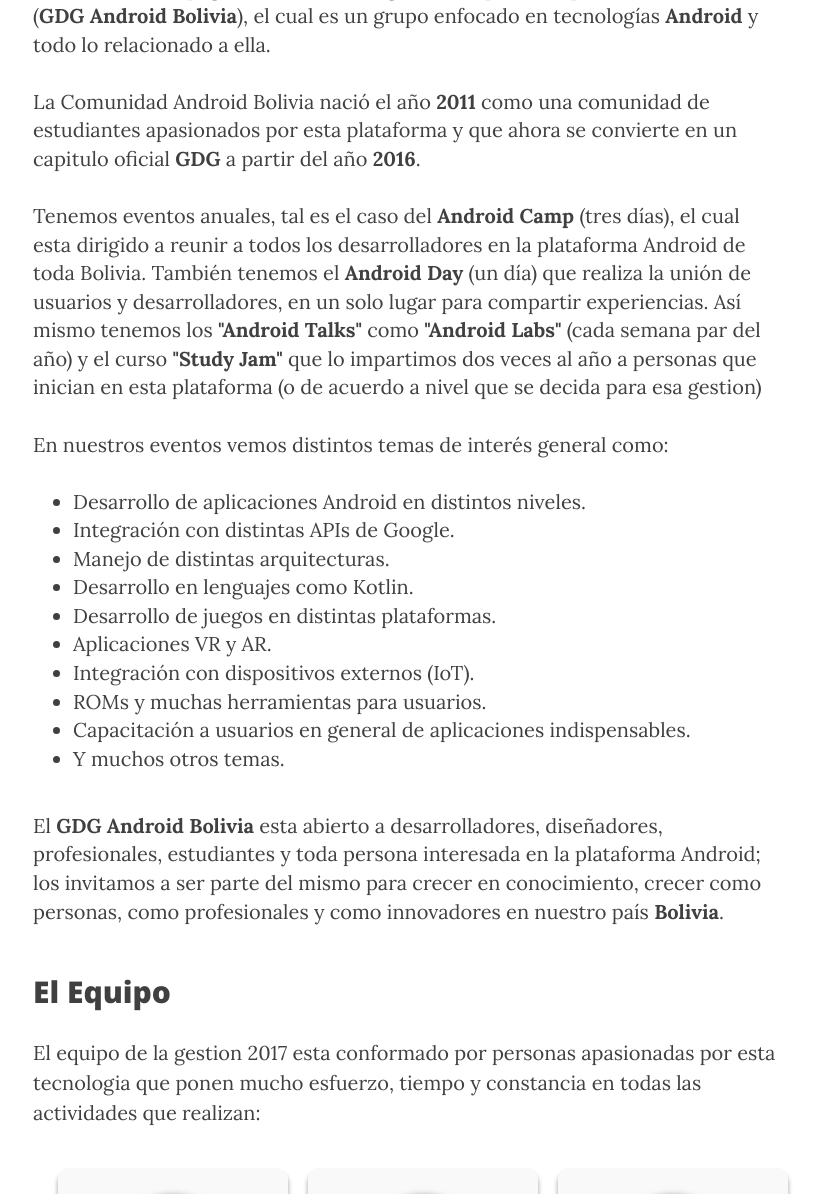
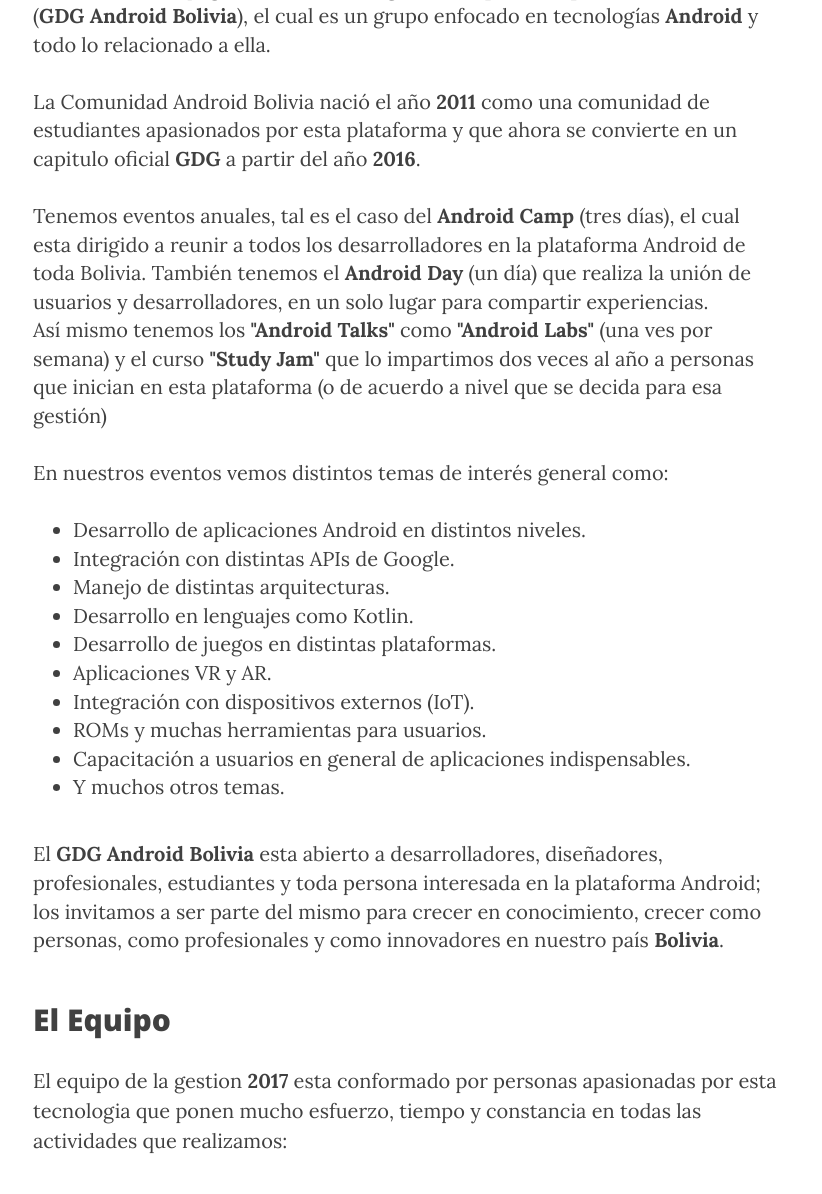
Before and after one commit to GDGAndroidBolivia/gdgandroidbolivia.github.io, a Jekyll site: the page built from about.html, in a window 1280 px wide and 1400 px high, scrolled down 735 px, cut to the strip 0-1194 px from the top of the window. Shown: the whole strip, without its empty margins (232-1054 px from the left). Built offline with Jekyll 4.4.1, drawn with Linux system fonts in a browser that asks for light colours; nearby versions of some CDN libraries.

Commit message:
Cambios en la descripcion y errores ortograficos

```diff
--- a/about.html
+++ b/about.html
@@ -15,7 +15,7 @@ header-img: "img/acercade-bg.jpg"
 
 	La Comunidad Android Bolivia nació el año <b>2011</b> como una comunidad de estudiantes apasionados por esta plataforma y que ahora se convierte en un capitulo oficial <b>GDG</b> a partir del año <b>2016</b>.<br/><br/>
 
-	Tenemos eventos anuales, tal es el caso del <b>Android Camp</b> (tres días), el cual esta dirigido a reunir a todos los desarrolladores en la plataforma Android de toda Bolivia. También tenemos el <b>Android Day</b> (un día) que realiza la unión de usuarios y desarrolladores, en un solo lugar para compartir experiencias. Así mismo tenemos los <b>"Android Talks"</b> como <b>"Android Labs"</b> (cada semana par del año) y el curso <b>"Study Jam"</b> que lo impartimos dos veces al año a personas que inician en esta plataforma (o de acuerdo a nivel que se decida para esa gestion)<br/><br/>
+	Tenemos eventos anuales, tal es el caso del <b>Android Camp</b> (tres días), el cual esta dirigido a reunir a todos los desarrolladores en la plataforma Android de toda Bolivia. También tenemos el <b>Android Day</b> (un día) que realiza la unión de usuarios y desarrolladores, en un solo lugar para compartir experiencias. </br>Así mismo tenemos los <b>"Android Talks"</b> como <b>"Android Labs"</b> (una ves por semana) y el curso <b>"Study Jam"</b> que lo impartimos dos veces al año a personas que inician en esta plataforma (o de acuerdo a nivel que se decida para esa gestión)<br/><br/>
 
 	En nuestros eventos vemos distintos temas de interés general como: <br/><br/>
 	<ul>
@@ -53,7 +53,7 @@ header-img: "img/acercade-bg.jpg"
 	<br/>El <b>GDG Android Bolivia</b> esta abierto a desarrolladores, diseñadores, profesionales, estudiantes y toda persona interesada en la plataforma Android; los invitamos a ser parte del mismo para crecer en conocimiento, crecer como personas, como profesionales y como innovadores en nuestro país <b>Bolivia</b>.<br/><br/>
 
 	<h2>El Equipo</h2>
-	<p>El equipo de la gestion 2017 esta conformado por personas apasionadas por esta tecnologia que ponen mucho esfuerzo, tiempo y constancia en todas las actividades que realizan:</p>
+	<p>El equipo de la gestion <b>2017</b> esta conformado por personas apasionadas por esta tecnologia que ponen mucho esfuerzo, tiempo y constancia en todas las actividades que realizamos:</p>
 
 	<center>
 		<div class="row" style="width: 100%">
```
